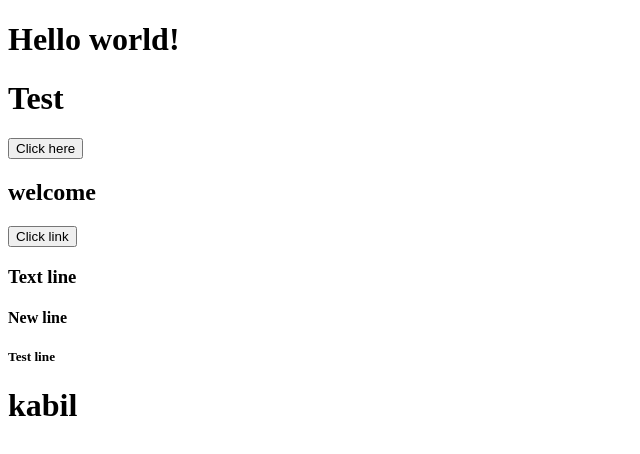
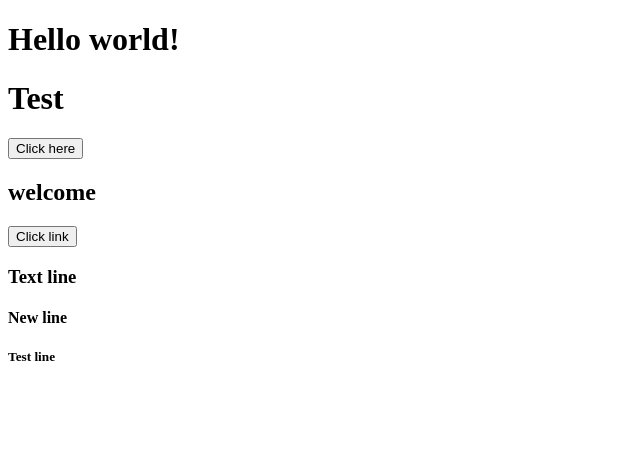
Before and after one commit to amozhi399/arulmozhi, a plain HTML site: page index.html in a window 1280 px wide. Shown: the whole page, without its empty margins (0-640 px from the left). Drawn offline with Linux system fonts and the light colour scheme.

Commit message:
kabil removed

```diff
--- a/index.html
+++ b/index.html
@@ -18,7 +18,8 @@
 
 
 
-<h1>kabil</h1>
+
+
 
 
 
```
